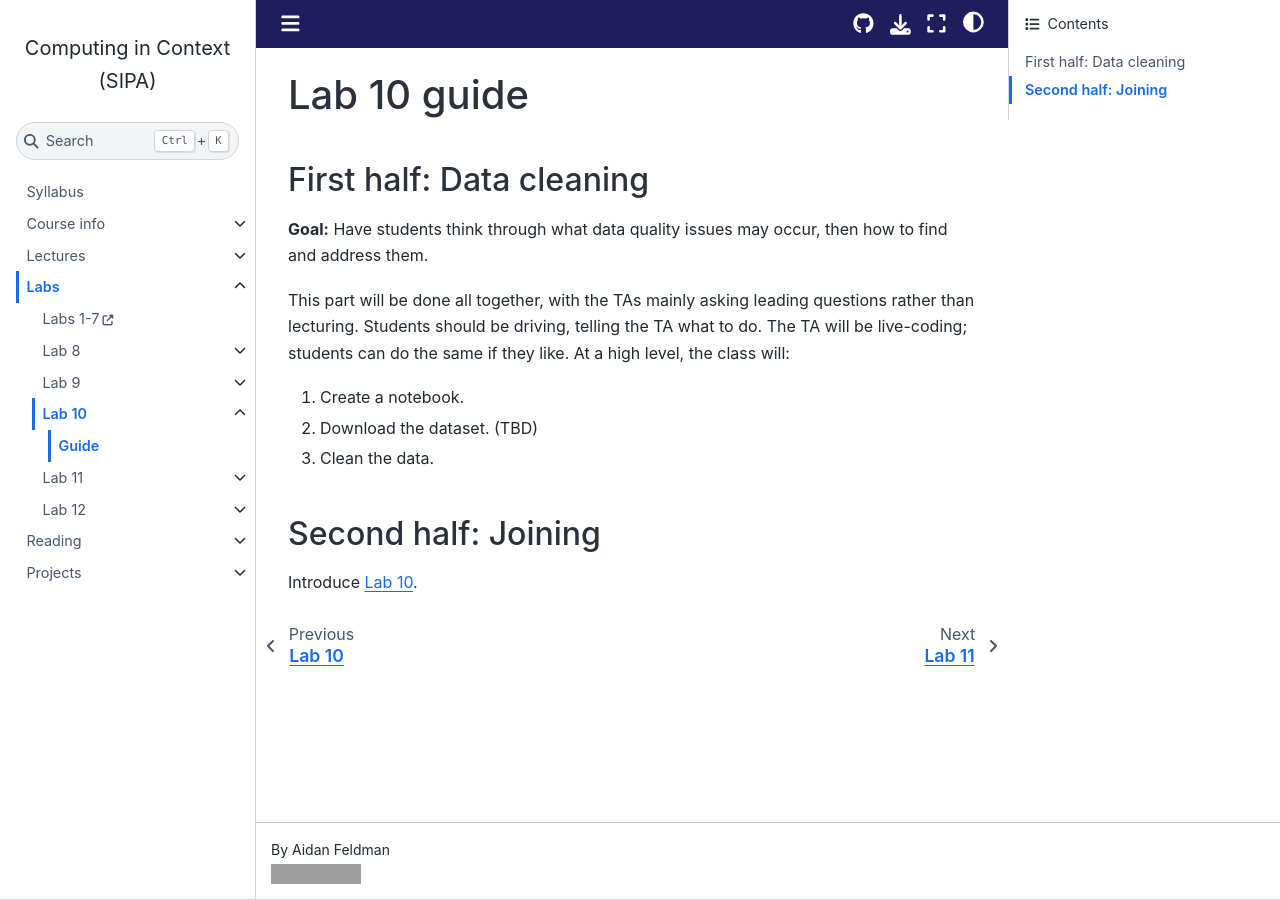
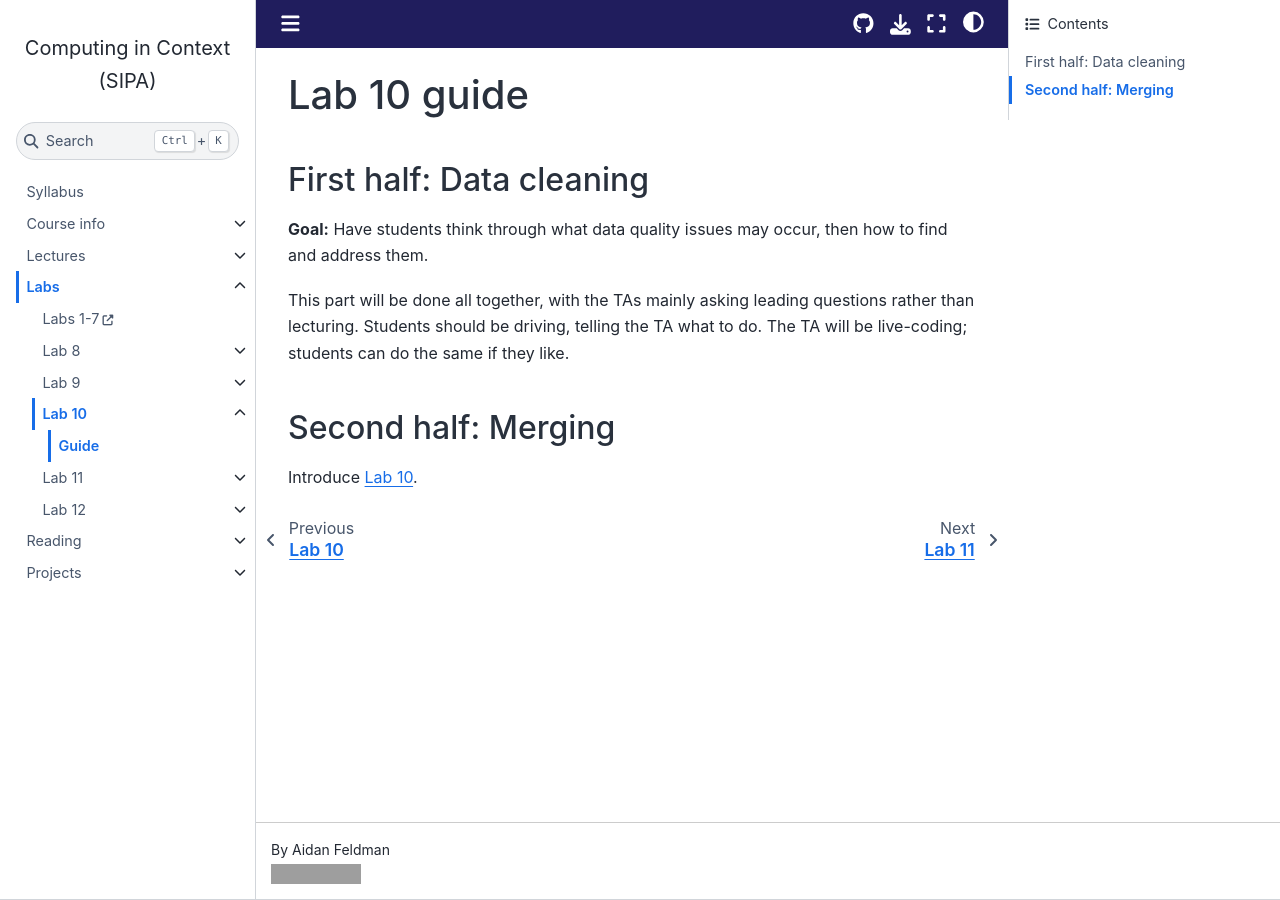
Before and after one commit to afeld/computing-in-context, a Jupyter Book: the page built from lab_10_guide.md, in a window 1280 px wide. Built offline with Jupyter Book 1.0.4 settings and Sphinx 7.4.7 and the Sphinx Book theme 1.1.4, drawn with Linux system fonts in a browser that asks for light colours; pages that are not in the unit, such as notebooks, are missing from menus; comment, search, counter and statistics services are not loaded; grey boxes are pictures that could not be loaded.

Commit message:
simplify Lab 10 instructions

```diff
--- a/lab_10_guide.md
+++ b/lab_10_guide.md
@@ -4,12 +4,8 @@
 
 **Goal:** Have students think through what data quality issues may occur, then how to find and address them.
 
-This part will be done all together, with the TAs mainly asking leading questions rather than lecturing. Students should be driving, telling the TA what to do. The TA will be live-coding; students can do the same if they like. At a high level, the class will:
+This part will be done all together, with the TAs mainly asking leading questions rather than lecturing. Students should be driving, telling the TA what to do. The TA will be live-coding; students can do the same if they like.
 
-1. Create a notebook.
-1. Download the dataset. (TBD)
-1. Clean the data.
-
-## Second half: Joining
+## Second half: Merging
 
 Introduce [Lab 10](lab_10.ipynb).
```
